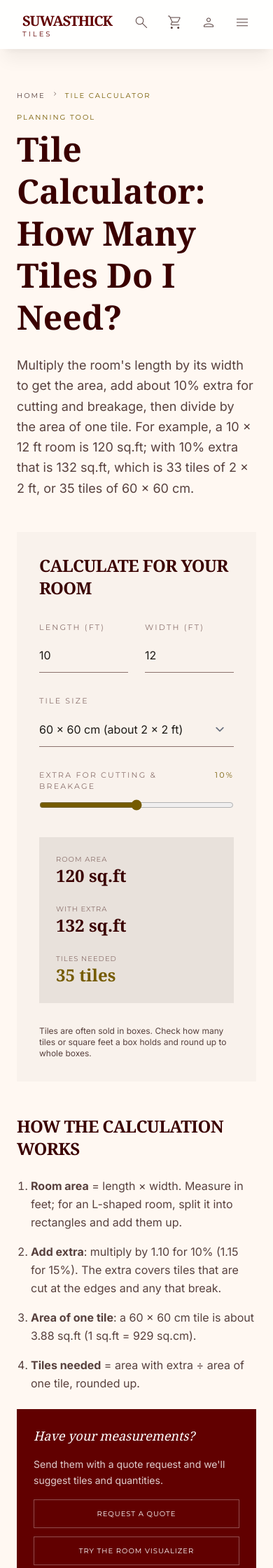
After one commit to sanjith4126/TileShop, a Django app: page /tile-calculator/ in a window 390 px wide. The commit adds this page. Shown: the top 2240 px of the page at 70% size. Run offline with Django 5.2, Linux system fonts and the light colour scheme; data comes from the database, SQL or seed files in the repository; data that the repository does not hold is empty; some libraries are stand-ins or nearby versions; some web fonts are replaced.

Commit message:
Product pages, search and tile calculator (phase 7)
- Optional product specification fields (brand, SKU, finish, colour,
  thickness, where to use, slip resistance, care) editable in admin; shown
  only when filled, never guessed; brand/SKU/colour flow into Product schema
- Product page: material and full spec table (dl), descriptive alt text,
  'view full-size image' link for texture, labelled gallery buttons,
  links to every category, link to the tile calculator
- Descriptive file names for new product and gallery uploads
- Site search at /search/ (noindex): understands sizes as buyers type them
  (2x2, 60x60, 600x1200 mm, 60x120), word variants (matte -> matt), closest
  matches when nothing matches exactly; search in header, mobile menu, 404
- /tile-calculator/: direct answer, working calculator, method, visible FAQ
  with FAQPage markup; in sitemap
- Mobile menu button exposes aria-expanded/aria-controls
- Tests for size parsing, search, specs, calculator

Co-Authored-By: Claude Opus 5.5 <noreply@anthropic.com>

```diff
--- a/apps/core/sitemaps.py
+++ b/apps/core/sitemaps.py
@@ -35,6 +35,7 @@ class StaticPagesSitemap(SiteUrlSitemap):
             "core:about",
             "core:inquiry",
             "core:room_visualizer",
+            "core:tile_calculator",
         ]
 
     def location(self, item):
--- a/apps/core/urls.py
+++ b/apps/core/urls.py
@@ -2,6 +2,8 @@
 Core app URL patterns.
 """
 from django.urls import path
+from apps.products import views as product_views
+
 from . import views
 
 app_name = "core"
@@ -12,4 +14,6 @@ urlpatterns = [
     path("room-visualizer/", views.room_visualizer, name="room_visualizer"),
     path("room-visualizer/generate/", views.ai_visualize, name="ai_visualize"),
     path("inquiry/", views.inquiry, name="inquiry"),
+    path("tile-calculator/", views.tile_calculator, name="tile_calculator"),
+    path("search/", product_views.search, name="search"),
 ]
--- a/apps/core/views.py
+++ b/apps/core/views.py
@@ -21,7 +21,7 @@ from .context_processors import DEFAULT_DESCRIPTION, DEFAULT_TITLE
 from .forms import InquiryForm
 from .notifications import notify_shop
 from .seo import absolute_url, page_meta
-from .structured_data import breadcrumb_node
+from .structured_data import breadcrumb_node, faq_node
 from .utils import parse_positive_int
 
 logger = logging.getLogger(__name__)
@@ -55,6 +55,56 @@ def about(request):
         ),
     }
     return render(request, "about.html", context)
+
+
+# Questions answered on the tile calculator page (shown on the page and in FAQ markup).
+CALCULATOR_FAQS = [
+    (
+        "How much extra tile should I buy?",
+        "Most installers add about 10% for cuts, breakage and future repairs. Allow more, around 15%, "
+        "for diagonal or herringbone layouts, rooms with many corners, or large tiles that leave bigger offcuts.",
+    ),
+    (
+        "How many square feet does a 60 × 60 cm tile cover?",
+        "About 3.88 sq.ft (0.36 m²). A 2 × 2 ft tile covers exactly 4 sq.ft, a 60 × 120 cm tile about "
+        "7.75 sq.ft, and a 30 × 60 cm tile about 1.94 sq.ft.",
+    ),
+    (
+        "Why should I buy all my tiles at once?",
+        "Tiles are made in batches, and the shade can vary slightly from one batch to the next. Buying the "
+        "full quantity, including spares, at the same time keeps the colour consistent across the room.",
+    ),
+    (
+        "Can I use the calculator for walls?",
+        "Yes. Enter the wall's width and height instead of the room's length and width, and subtract "
+        "large openings such as doors and windows.",
+    ),
+    (
+        "How do I pay for tiles from Suwasthick Tiles?",
+        "Order online and pay at the time of delivery by UPI, credit or debit card, cheque or cash. "
+        "For larger projects you can also request a quote.",
+    ),
+]
+
+
+def tile_calculator(request):
+    """How many tiles do I need? A calculator plus direct answers (AEO)."""
+    breadcrumbs = [{"name": "Home", "url": reverse("core:home")},
+                   {"name": "Tile Calculator", "url": reverse("core:tile_calculator")}]
+    floor = Category.objects.filter(slug="floor-tiles").first()
+    context = {
+        "faqs": CALCULATOR_FAQS,
+        "floor_category": floor,
+        "breadcrumbs": breadcrumbs,
+        "jsonld": [breadcrumb_node(request, breadcrumbs), faq_node(CALCULATOR_FAQS)],
+        "seo": page_meta(
+            request,
+            "Tile Calculator – How Many Tiles Do I Need?",
+            "Work out how many tiles you need for a room: enter its size, pick a tile size and add wastage. "
+            "Free tile calculator from Suwasthick Tiles, Bhavani.",
+        ),
+    }
+    return render(request, "tile_calculator.html", context)
 
 
 @require_GET
--- a/templates/base.html
+++ b/templates/base.html
@@ -160,6 +160,10 @@
 
     <!-- Nav Actions -->
     <div class="flex items-center gap-6">
+      <!-- Search -->
+      <a href="{% url 'core:search' %}" class="text-[#58413e] hover:text-[#755b00] transition-colors duration-200" aria-label="Search tiles">
+        <span class="material-symbols-outlined">search</span>
+      </a>
       <!-- Cart -->
       <a href="{% url 'cart:cart_detail' %}" class="relative text-[#58413e] hover:text-[#755b00] transition-colors duration-200" aria-label="Shopping cart">
         <span class="material-symbols-outlined">shopping_cart</span>
@@ -178,7 +182,7 @@
       </a>
       {% endif %}
       <!-- Mobile Hamburger -->
-      <button id="mobile-menu-btn" class="md:hidden text-[#58413e] hover:text-[#755b00]" aria-label="Open menu">
+      <button id="mobile-menu-btn" class="md:hidden text-[#58413e] hover:text-[#755b00]" aria-label="Open menu" aria-expanded="false" aria-controls="mobile-menu">
         <span class="material-symbols-outlined" id="hamburger-icon">menu</span>
       </button>
     </div>
@@ -186,6 +190,11 @@
 
   <!-- Mobile Menu Overlay -->
   <div id="mobile-menu" class="hidden md:hidden fixed inset-0 top-[68px] bg-white/97 backdrop-blur-md z-40 flex flex-col items-center justify-center gap-8 pb-16">
+    <form method="get" action="{% url 'core:search' %}" role="search" class="w-64 flex border-b border-[#58413e]/40">
+      <label for="mobile-search" class="sr-only">Search tiles</label>
+      <input id="mobile-search" type="search" name="q" maxlength="100" placeholder="Search tiles" class="flex-1 min-w-0 bg-transparent border-0 py-2 px-0 text-sm focus:ring-0"/>
+      <button type="submit" class="text-[#58413e] px-2" aria-label="Search"><span class="material-symbols-outlined">search</span></button>
+    </form>
     <a href="{% url 'core:home' %}" class="text-[#58413e] font-bold text-sm tracking-[0.3em] font-label hover:text-[#755b00] transition-colors">HOME</a>
     <a href="{% url 'products:product_list' %}" class="text-[#58413e] font-bold text-sm tracking-[0.3em] font-label hover:text-[#755b00] transition-colors">PRODUCTS</a>
     <a href="{% url 'core:room_visualizer' %}" class="text-[#58413e] font-bold text-sm tracking-[0.3em] font-label hover:text-[#755b00] transition-colors">ROOM VISUALIZER</a>
@@ -308,12 +317,16 @@
   const mIcon = document.getElementById('hamburger-icon');
   if (mBtn) {
     mBtn.addEventListener('click', () => {
-      mMenu.classList.toggle('hidden');
-      mIcon.textContent = mMenu.classList.contains('hidden') ? 'menu' : 'close';
+      const open = mMenu.classList.toggle('hidden') === false;
+      mIcon.textContent = open ? 'close' : 'menu';
+      mBtn.setAttribute('aria-expanded', open ? 'true' : 'false');
+      mBtn.setAttribute('aria-label', open ? 'Close menu' : 'Open menu');
     });
     mMenu.querySelectorAll('a').forEach(a => a.addEventListener('click', () => {
       mMenu.classList.add('hidden');
       mIcon.textContent = 'menu';
+      mBtn.setAttribute('aria-expanded', 'false');
+      mBtn.setAttribute('aria-label', 'Open menu');
     }));
   }
 
--- /dev/null
+++ b/templates/tile_calculator.html
@@ -0,0 +1,168 @@
+{% extends "base.html" %}
+
+{% block content %}
+<main class="pt-32 pb-24 px-6 min-h-screen">
+  <div class="max-w-screen-xl mx-auto">
+
+    <header class="mb-12 max-w-3xl">
+      {% include "partials/breadcrumbs.html" %}
+      <span class="font-label text-[10px] tracking-[0.2em] text-secondary uppercase block mb-2">Planning Tool</span>
+      <h1 class="text-5xl md:text-6xl font-headline font-bold text-primary leading-tight">Tile Calculator: How Many Tiles Do I Need?</h1>
+      <p class="font-body text-lg text-on-surface-variant mt-6 leading-relaxed">
+        Multiply the room's length by its width to get the area, add about 10% extra for cutting and breakage,
+        then divide by the area of one tile. For example, a 10 × 12 ft room is 120 sq.ft; with 10% extra that is
+        132 sq.ft, which is 33 tiles of 2 × 2 ft, or 35 tiles of 60 × 60 cm.
+      </p>
+    </header>
+
+    <div class="grid grid-cols-1 lg:grid-cols-5 gap-12 items-start">
+
+      <!-- Calculator -->
+      <section class="lg:col-span-3 bg-surface-container-low p-8 md:p-10 space-y-8" aria-labelledby="calc-title">
+        <h2 id="calc-title" class="font-headline text-2xl font-bold text-primary uppercase tracking-tight">Calculate for your room</h2>
+        <form id="tile-calc" class="space-y-8" onsubmit="return false;">
+          <div class="grid grid-cols-2 gap-6">
+            <div>
+              <label for="tc-length" class="block font-label text-[11px] tracking-[0.2em] text-outline uppercase mb-2">Length (ft)</label>
+              <input id="tc-length" type="number" min="0" step="0.1" value="10" inputmode="decimal"
+                     class="w-full bg-transparent border-x-0 border-t-0 border-b border-outline py-3 px-0 font-body text-on-surface focus:ring-0 focus:border-secondary"/>
+            </div>
+            <div>
+              <label for="tc-width" class="block font-label text-[11px] tracking-[0.2em] text-outline uppercase mb-2">Width (ft)</label>
+              <input id="tc-width" type="number" min="0" step="0.1" value="12" inputmode="decimal"
+                     class="w-full bg-transparent border-x-0 border-t-0 border-b border-outline py-3 px-0 font-body text-on-surface focus:ring-0 focus:border-secondary"/>
+            </div>
+          </div>
+
+          <div class="grid grid-cols-1 md:grid-cols-2 gap-6">
+            <div>
+              <label for="tc-size" class="block font-label text-[11px] tracking-[0.2em] text-outline uppercase mb-2">Tile size</label>
+              <select id="tc-size" class="w-full bg-transparent border-x-0 border-t-0 border-b border-outline py-3 px-0 font-body text-on-surface focus:ring-0 focus:border-secondary">
+                <option value="60x60" selected>60 × 60 cm (about 2 × 2 ft)</option>
+                <option value="60.96x60.96">2 × 2 ft exactly</option>
+                <option value="60x120">60 × 120 cm (about 2 × 4 ft)</option>
+                <option value="30x60">30 × 60 cm (about 1 × 2 ft)</option>
+                <option value="30x30">30 × 30 cm (about 1 × 1 ft)</option>
+                <option value="80x80">80 × 80 cm</option>
+                <option value="custom">Other size…</option>
+              </select>
+            </div>
+            <div id="tc-custom" class="hidden grid grid-cols-2 gap-4">
+              <div>
+                <label for="tc-a" class="block font-label text-[11px] tracking-[0.2em] text-outline uppercase mb-2">Tile width (cm)</label>
+                <input id="tc-a" type="number" min="1" step="0.1" value="60" inputmode="decimal"
+                       class="w-full bg-transparent border-x-0 border-t-0 border-b border-outline py-3 px-0 font-body text-on-surface focus:ring-0 focus:border-secondary"/>
+              </div>
+              <div>
+                <label for="tc-b" class="block font-label text-[11px] tracking-[0.2em] text-outline uppercase mb-2">Tile length (cm)</label>
+                <input id="tc-b" type="number" min="1" step="0.1" value="60" inputmode="decimal"
+                       class="w-full bg-transparent border-x-0 border-t-0 border-b border-outline py-3 px-0 font-body text-on-surface focus:ring-0 focus:border-secondary"/>
+              </div>
+            </div>
+          </div>
+
+          <div>
+            <div class="flex justify-between font-label text-[11px] tracking-[0.2em] text-outline uppercase mb-2">
+              <label for="tc-waste">Extra for cutting &amp; breakage</label>
+              <output id="tc-waste-out" for="tc-waste" class="text-secondary">10%</output>
+            </div>
+            <input id="tc-waste" type="range" min="0" max="20" value="10" class="w-full accent-secondary"/>
+          </div>
+        </form>
+
+        <div class="bg-surface-container-highest p-6 grid grid-cols-1 sm:grid-cols-3 gap-6" aria-live="polite">
+          <div>
+            <span class="block text-[10px] font-label tracking-widest text-outline uppercase">Room area</span>
+            <span id="tc-area" class="text-2xl font-headline font-bold text-primary">120 sq.ft</span>
+          </div>
+          <div>
+            <span class="block text-[10px] font-label tracking-widest text-outline uppercase">With extra</span>
+            <span id="tc-total" class="text-2xl font-headline font-bold text-primary">132 sq.ft</span>
+          </div>
+          <div>
+            <span class="block text-[10px] font-label tracking-widest text-outline uppercase">Tiles needed</span>
+            <span id="tc-tiles" class="text-2xl font-headline font-bold text-secondary">35 tiles</span>
+          </div>
+        </div>
+        <p class="font-body text-xs text-on-surface-variant">
+          Tiles are often sold in boxes. Check how many tiles or square feet a box holds and round up to whole boxes.
+        </p>
+      </section>
+
+      <!-- How it works -->
+      <section class="lg:col-span-2 space-y-6" aria-labelledby="how-title">
+        <h2 id="how-title" class="font-headline text-2xl font-bold text-primary uppercase tracking-tight">How the calculation works</h2>
+        <ol class="space-y-4 font-body text-on-surface-variant leading-relaxed list-decimal pl-5">
+          <li><b>Room area</b> = length × width. Measure in feet; for an L-shaped room, split it into rectangles and add them up.</li>
+          <li><b>Add extra</b>: multiply by 1.10 for 10% (1.15 for 15%). The extra covers tiles that are cut at the edges and any that break.</li>
+          <li><b>Area of one tile</b>: a 60 × 60 cm tile is about 3.88 sq.ft (1 sq.ft = 929 sq.cm).</li>
+          <li><b>Tiles needed</b> = area with extra ÷ area of one tile, rounded up.</li>
+        </ol>
+        <div class="bg-primary-container text-white p-6 space-y-4">
+          <h3 class="font-headline italic text-lg">Have your measurements?</h3>
+          <p class="text-sm opacity-80 leading-relaxed">Send them with a quote request and we'll suggest tiles and quantities.</p>
+          <div class="flex flex-col gap-3">
+            <a href="{% url 'core:inquiry' %}" class="block w-full border border-white/30 py-3 text-[10px] font-label tracking-widest text-center hover:bg-white hover:text-primary transition-all">REQUEST A QUOTE</a>
+            {% if floor_category %}
+            <a href="{{ floor_category.get_absolute_url }}" class="block w-full border border-white/30 py-3 text-[10px] font-label tracking-widest text-center hover:bg-white hover:text-primary transition-all">BROWSE FLOOR TILES</a>
+            {% endif %}
+            <a href="{% url 'core:room_visualizer' %}" class="block w-full border border-white/30 py-3 text-[10px] font-label tracking-widest text-center hover:bg-white hover:text-primary transition-all">TRY THE ROOM VISUALIZER</a>
+          </div>
+        </div>
+      </section>
+    </div>
+
+    <!-- Questions -->
+    <section class="mt-24 max-w-3xl" aria-labelledby="faq-title">
+      <h2 id="faq-title" class="font-headline text-4xl text-primary mb-10">Common questions</h2>
+      <div class="space-y-8">
+        {% for question, answer in faqs %}
+        <div class="border-b border-outline/20 pb-8">
+          <h3 class="font-headline text-xl text-on-surface mb-3">{{ question }}</h3>
+          <p class="font-body text-on-surface-variant leading-relaxed">{{ answer }}</p>
+        </div>
+        {% endfor %}
+      </div>
+    </section>
+  </div>
+</main>
+{% endblock %}
+
+{% block scripts %}
+<script>
+  (function () {
+    const SQ_CM_PER_SQ_FT = 929.0304;
+    const el = id => document.getElementById(id);
+    const fmt = n => (Math.round(n * 10) / 10).toLocaleString('en-IN');
+
+    function tileAreaSqFt() {
+      let a, b;
+      if (el('tc-size').value === 'custom') {
+        a = parseFloat(el('tc-a').value); b = parseFloat(el('tc-b').value);
+      } else {
+        [a, b] = el('tc-size').value.split('x').map(parseFloat);
+      }
+      return (a > 0 && b > 0) ? (a * b) / SQ_CM_PER_SQ_FT : 0;
+    }
+
+    function update() {
+      el('tc-custom').classList.toggle('hidden', el('tc-size').value !== 'custom');
+      const length = parseFloat(el('tc-length').value) || 0;
+      const width = parseFloat(el('tc-width').value) || 0;
+      const waste = parseFloat(el('tc-waste').value) || 0;
+      el('tc-waste-out').textContent = waste + '%';
+      const area = length * width;
+      const total = area * (1 + waste / 100);
+      const tile = tileAreaSqFt();
+      el('tc-area').textContent = area > 0 ? fmt(area) + ' sq.ft' : '—';
+      el('tc-total').textContent = area > 0 ? fmt(total) + ' sq.ft' : '—';
+      // Round to 6 decimals first so exact fits (e.g. 132 / 4) don't round up by floating-point noise.
+      el('tc-tiles').textContent = (area > 0 && tile > 0) ? Math.ceil(+(total / tile).toFixed(6)) + ' tiles' : '—';
+    }
+
+    el('tile-calc').addEventListener('input', update);
+    el('tile-calc').addEventListener('change', update);
+    update();
+  })();
+</script>
+{% endblock %}
```
Also changed, not shown: apps/products/admin.py (+8 -2 lines), apps/products/models.py (+31 -2 lines), apps/products/search.py (added, +92 -0 lines), apps/products/views.py (+26 -0 lines), templates/404.html (+7 -0 lines), templates/products/product_detail.html (+53 -22 lines), templates/search.html (added, +55 -0 lines), tests/test_search_and_products.py (added, +134 -0 lines), apps/products/migrations/0005_product_specifications.py (added).
